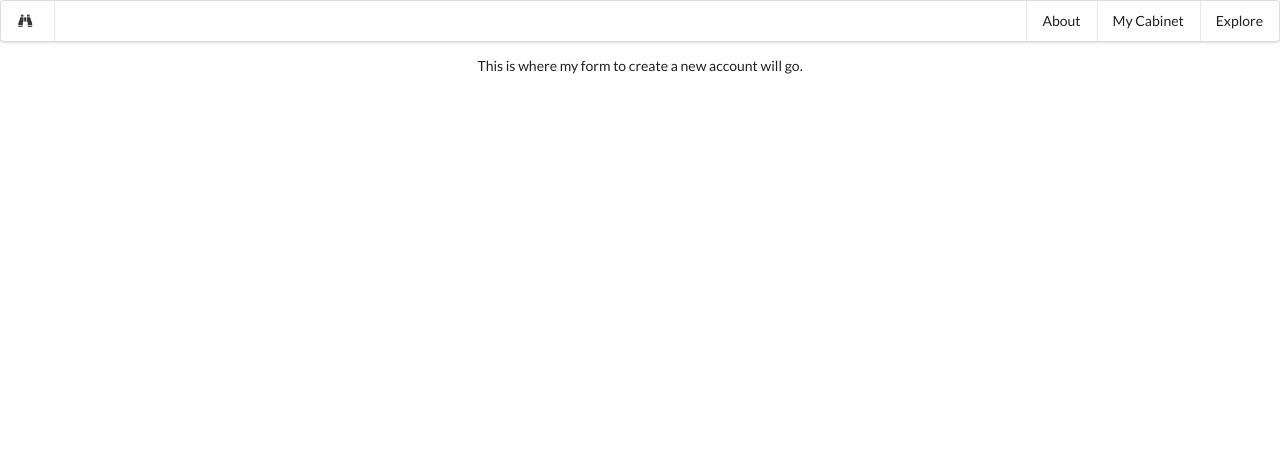
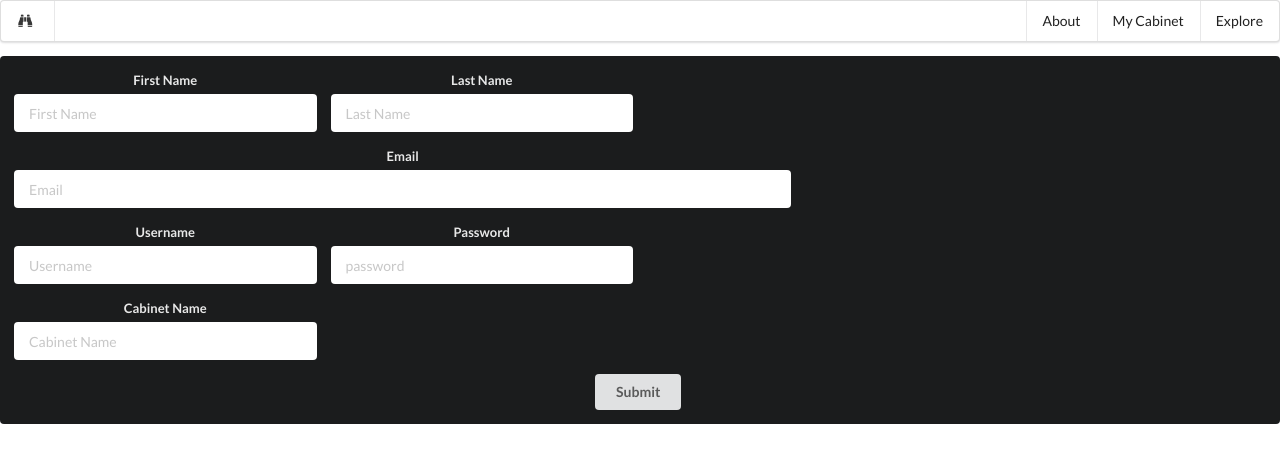
Before and after one commit to jennyjean8675309/curiosity_cabinet_frontend, a React (Create React App) app: page /new_account in a window 1280 px wide. Shown: the top 462 px of the page. Built offline with nearby package versions, Linux system fonts and the light colour scheme; no server answers.

Commit message:
Added a feature for users to create a new cabinet, began the functionality for adding an item to a selected cabinet

```diff
--- a/src/App.js
+++ b/src/App.js
@@ -9,6 +9,7 @@ import Item from './Item'
 import Home from './Home'
 import AccountButtons from './AccountButtons'
 import NewAccountForm from './NewAccountForm'
+import NewItemForm from './NewItemForm'
 
 class App extends Component {
   constructor(){
@@ -16,7 +17,9 @@ class App extends Component {
     this.state = {
       allCabinets: [],
       selectedCabinet: {},
-      selectedItem: {}
+      selectedItem: {},
+      redirectToCabinet: false,
+      newCabinetId: 0
     }
   }
 
@@ -41,11 +44,33 @@ class App extends Component {
     })
   }
 
-  createAccount = () => {
-    console.log('creating a new account...')
+  createAccount = (e) => {
+    let values = e.target.parentNode.firstElementChild.querySelectorAll('input')
+    let data = {
+      "name": values[5].value,
+      "first_name": values[0].value,
+      "last_name": values[1].value,
+      "email": values[2].value,
+      "username": values[3].value,
+      "password": values[4].value,
+      "image": "https://upload.wikimedia.org/wikipedia/commons/thumb/a/a3/Arolsen_Klebeband_09_231_1.jpg/405px-Arolsen_Klebeband_09_231_1.jpg",
+      "items": []
+    }
+    console.log(data)
+    fetch('http://localhost:3000/api/v1/cabinets', {
+      method: "POST",
+      headers: {
+        "Content-Type": "application/json"
+      },
+      body: JSON.stringify(data)
+    })
+      .then(response => response.json())
+      .then(data => this.setState({
+        allCabinets: [...this.state.allCabinets, data],
+        redirectToCabinet: true,
+        newCabinetId: data.id
+      }))
   }
-
-// <Item item={this.state.selectedCabinet.items.find((i) => i.item_id === Number(props.match.params.item_id))} />
 
   render() {
     return (
@@ -64,7 +89,12 @@ class App extends Component {
             }}
             />
 
-          <Route path="/new_account" render={() => <NewAccountForm />}/>
+          <Route path="/new_item" render={() => <NewItemForm
+              selectedCabinet={this.state.selectedCabinet}/>} />
+
+          <Route path="/new_account" render={() => <NewAccountForm createAccount={this.createAccount}
+          redirectToCabinet={this.state.redirectToCabinet}
+          newCabinetId={this.state.newCabinetId}/>}/>
 
           <Route path="/my_cabinet" render={() => <AccountButtons createAccount={this.createAccount}/>}/>
 
--- a/src/Containers/Cabinet.js
+++ b/src/Containers/Cabinet.js
@@ -1,5 +1,6 @@
 import React, {Component} from 'react'
 import ItemCard from '../ItemCard'
+import { Link } from 'react-router-dom'
 
 class Cabinet extends Component{
   render(){
@@ -16,8 +17,14 @@ class Cabinet extends Component{
                       cabinet={this.props.cabinet}
                       selectItem={this.props.selectItem}/>
             })}</div>
-          </div> :
-          null }
+            <div>
+              <br></br>
+              <br></br>
+              <br></br>
+              <Link to="/new_item"><button>Collect an Item</button></Link>
+            </div>
+          </div>
+           : null }
       </div>
     )
   }
--- a/src/NewAccountForm.js
+++ b/src/NewAccountForm.js
@@ -1,9 +1,55 @@
 import React, { Component } from 'react'
+import { Redirect } from 'react-router-dom'
 
 class NewAccountForm extends Component {
   render(){
-    return <div>This is where my form to create a new account will go.</div>
-  }
+    if (this.props.redirectToCabinet) {
+      return <Redirect to={`/cabinets/${this.props.newCabinetId}`}/>
+    }
+
+    return (
+    <form>
+      <div className="ui inverted segment account-form">
+        <div className="ui inverted form">
+          <div className="fields">
+            <div className="four wide field">
+              <label>First Name</label>
+              <input placeholder="First Name" type="text"></input>
+            </div>
+            <div className="four wide field">
+              <label>Last Name</label>
+              <input placeholder="Last Name" type="text"></input>
+            </div>
+          </div>
+          <div className="fields">
+            <div className="ten wide field">
+              <label>Email</label>
+              <input placeholder="Email" type="text"></input>
+            </div>
+          </div>
+          <div className="fields">
+            <div className="four wide field">
+              <label>Username</label>
+              <input placeholder="Username" type="text"></input>
+            </div>
+            <div className="four wide field">
+              <label>Password</label>
+              <input placeholder="password" type="password"></input>
+            </div>
+          </div>
+          <div className="fields">
+            <div className="four wide field">
+              <label>Cabinet Name</label>
+              <input placeholder="Cabinet Name" type="text"></input>
+            </div>
+          </div>
+          </div>
+            <div className="ui submit button" onClick={(e) => {
+                this.props.createAccount(e)
+            }}>Submit</div>
+        </div>
+      </form>
+    )}
 }
 
 export default NewAccountForm
--- /dev/null
+++ b/src/NewItemForm.js
@@ -0,0 +1,10 @@
+import React, { Component } from 'react'
+
+class NewItemForm extends Component {
+  render(){
+    console.log(this.props.selectedCabinet)
+    return <div>This is where my form for new items will go.</div>
+  }
+}
+
+export default NewItemForm
```
